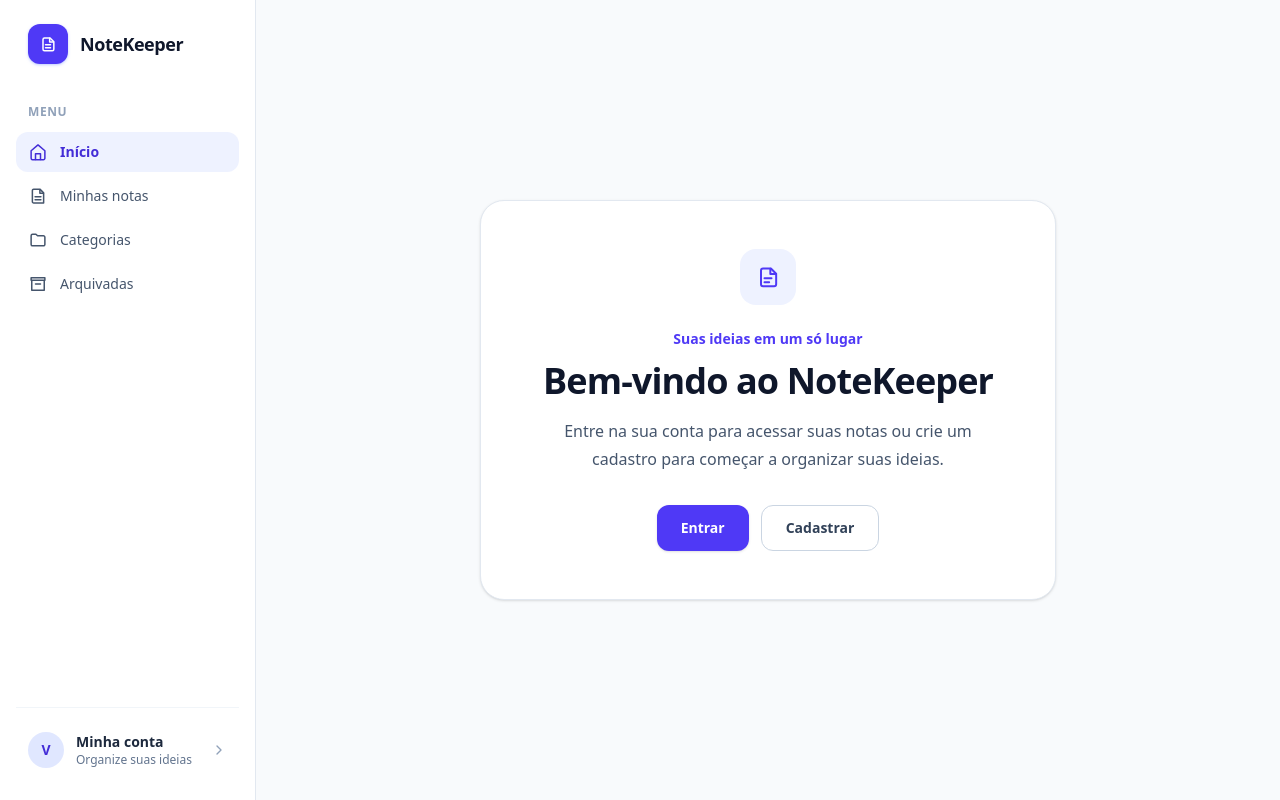
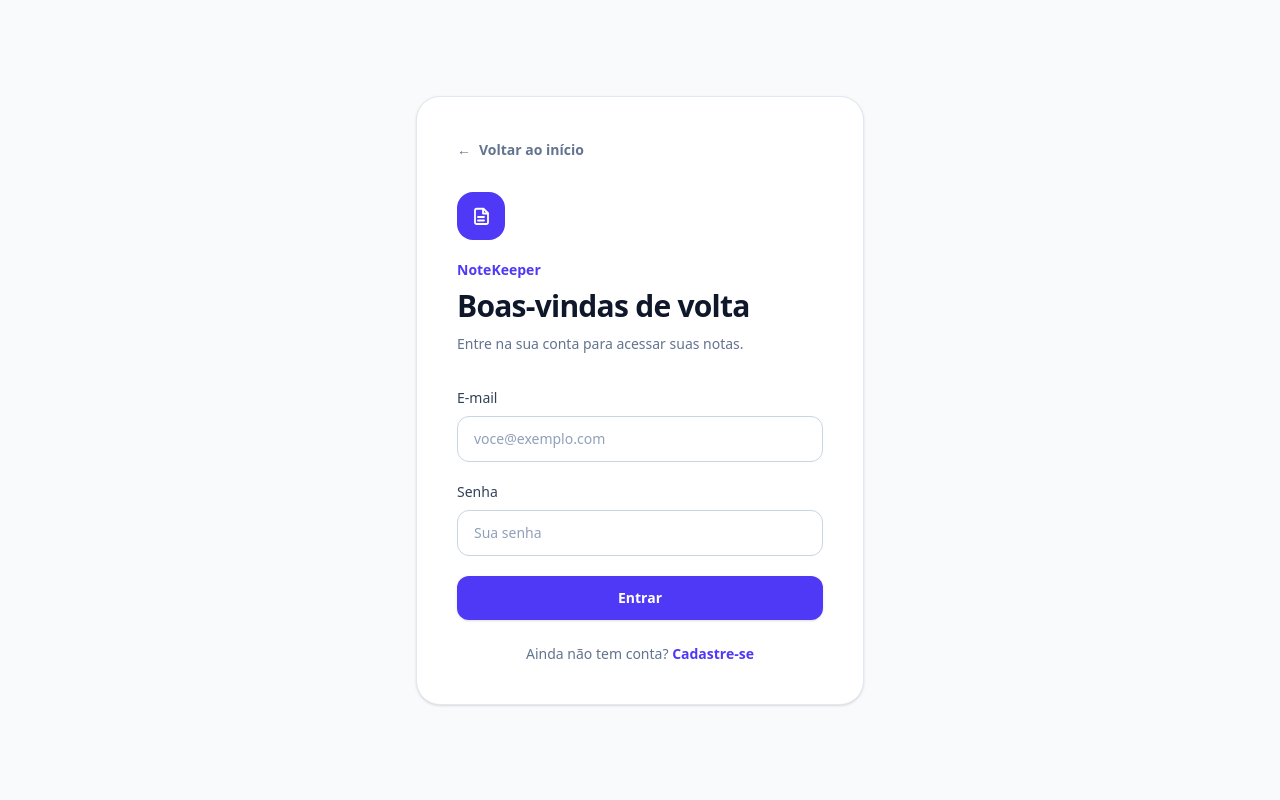
Before and after one commit to VictorJer/notekeeper-2026, an Angular app in the folder client/: page /login in a window 1280 px wide. Before the commit this address led to /. Built offline with nearby package versions, Linux system fonts and the light colour scheme.

Commit message:
adiciona páginas de login e cadastro, e atualiza rotas e layout de autenticação

```diff
--- a/client/src/app/app.config.ts
+++ b/client/src/app/app.config.ts
@@ -7,6 +7,14 @@ export const routes: Routes = [
     {
         path: '',
         loadComponent: () => import('./home/home').then((c) => c.Home),
+    },
+    {
+        path: 'login',
+        loadComponent: () => import('./auth/login/login').then((c) => c.Login),
+    },
+    {
+        path: 'cadastro',
+        loadComponent: () => import('./auth/cadastro/cadastro').then((c) => c.Cadastro),
     },
     {
         path: '**',
--- /dev/null
+++ b/client/src/app/auth/cadastro/cadastro.html
@@ -0,0 +1,19 @@
+<!-- Reutiliza o layout de autenticação e define os textos específicos do cadastro. -->
+<app-pagina-autenticacao titulo="Crie sua conta" descricao="Cadastre-se para guardar e organizar suas ideias.">
+  <form class="space-y-5" (submit)="$event.preventDefault()">
+    <div>
+      <label for="nome" class="mb-2 block text-sm font-medium text-slate-700">Nome</label>
+      <input id="nome" name="nome" type="text" autocomplete="name" required placeholder="Seu nome" class="w-full rounded-xl border border-slate-300 px-4 py-3 text-sm outline-none transition placeholder:text-slate-400 focus:border-indigo-500 focus:ring-4 focus:ring-indigo-100" />
+    </div>
+    <div>
+      <label for="email" class="mb-2 block text-sm font-medium text-slate-700">E-mail</label>
+      <input id="email" name="email" type="email" autocomplete="email" required placeholder="voce@exemplo.com" class="w-full rounded-xl border border-slate-300 px-4 py-3 text-sm outline-none transition placeholder:text-slate-400 focus:border-indigo-500 focus:ring-4 focus:ring-indigo-100" />
+    </div>
+    <div>
+      <label for="senha" class="mb-2 block text-sm font-medium text-slate-700">Senha</label>
+      <input id="senha" name="senha" type="password" autocomplete="new-password" minlength="8" required placeholder="Pelo menos 8 caracteres" class="w-full rounded-xl border border-slate-300 px-4 py-3 text-sm outline-none transition placeholder:text-slate-400 focus:border-indigo-500 focus:ring-4 focus:ring-indigo-100" />
+    </div>
+    <button type="submit" class="w-full rounded-xl bg-indigo-600 px-5 py-3 text-sm font-semibold text-white shadow-sm transition hover:bg-indigo-700 focus:outline-none focus:ring-2 focus:ring-indigo-500 focus:ring-offset-2">Cadastrar</button>
+  </form>
+  <p class="mt-6 text-center text-sm text-slate-500">Já tem uma conta? <a routerLink="/login" class="font-semibold text-indigo-600 hover:text-indigo-700">Entrar</a></p>
+</app-pagina-autenticacao>
--- /dev/null
+++ b/client/src/app/auth/cadastro/cadastro.ts
@@ -0,0 +1,10 @@
+import { Component } from '@angular/core';
+import { RouterLink } from '@angular/router';
+import { PaginaAutenticacao } from '../pagina-autenticacao';
+
+@Component({
+  imports: [PaginaAutenticacao, RouterLink],
+  selector: 'app-cadastro',
+  templateUrl: './cadastro.html',
+})
+export class Cadastro {}
--- /dev/null
+++ b/client/src/app/auth/login/login.html
@@ -0,0 +1,15 @@
+<!-- Reutiliza o layout de autenticação com os textos próprios da tela de login. -->
+<app-pagina-autenticacao titulo="Boas-vindas de volta" descricao="Entre na sua conta para acessar suas notas.">
+  <form class="space-y-5" (submit)="$event.preventDefault()">
+    <div>
+      <label for="email" class="mb-2 block text-sm font-medium text-slate-700">E-mail</label>
+      <input id="email" name="email" type="email" autocomplete="email" required placeholder="voce@exemplo.com" class="w-full rounded-xl border border-slate-300 px-4 py-3 text-sm outline-none transition placeholder:text-slate-400 focus:border-indigo-500 focus:ring-4 focus:ring-indigo-100" />
+    </div>
+    <div>
+      <label for="senha" class="mb-2 block text-sm font-medium text-slate-700">Senha</label>
+      <input id="senha" name="senha" type="password" autocomplete="current-password" required placeholder="Sua senha" class="w-full rounded-xl border border-slate-300 px-4 py-3 text-sm outline-none transition placeholder:text-slate-400 focus:border-indigo-500 focus:ring-4 focus:ring-indigo-100" />
+    </div>
+    <button type="submit" class="w-full rounded-xl bg-indigo-600 px-5 py-3 text-sm font-semibold text-white shadow-sm transition hover:bg-indigo-700 focus:outline-none focus:ring-2 focus:ring-indigo-500 focus:ring-offset-2">Entrar</button>
+  </form>
+  <p class="mt-6 text-center text-sm text-slate-500">Ainda não tem conta? <a routerLink="/cadastro" class="font-semibold text-indigo-600 hover:text-indigo-700">Cadastre-se</a></p>
+</app-pagina-autenticacao>
--- /dev/null
+++ b/client/src/app/auth/login/login.ts
@@ -0,0 +1,10 @@
+import { Component } from '@angular/core';
+import { RouterLink } from '@angular/router';
+import { PaginaAutenticacao } from '../pagina-autenticacao';
+
+@Component({
+  imports: [PaginaAutenticacao, RouterLink],
+  selector: 'app-login',
+  templateUrl: './login.html',
+})
+export class Login {}
--- /dev/null
+++ b/client/src/app/auth/pagina-autenticacao.html
@@ -0,0 +1,17 @@
+<main class="flex min-h-screen items-center justify-center bg-slate-50 px-4 py-12 text-slate-800">
+  <section class="w-full max-w-md rounded-3xl border border-slate-200 bg-white p-8 shadow-sm sm:p-10" aria-labelledby="auth-title">
+    <a routerLink="/" class="mb-8 inline-flex items-center gap-2 text-sm font-semibold text-slate-500 transition hover:text-indigo-600">
+      <span aria-hidden="true">←</span> Voltar ao início
+    </a>
+    <div class="mb-8">
+      <div class="mb-5 grid size-12 place-items-center rounded-2xl bg-indigo-600 text-white">
+        <svg class="size-6" viewBox="0 0 24 24" fill="none" stroke="currentColor" stroke-width="1.8" aria-hidden="true"><path stroke-linecap="round" stroke-linejoin="round" d="M8 4.75h6.5L19 9.25v9A1.75 1.75 0 0 1 17.25 20h-9.5A1.75 1.75 0 0 1 6 18.25v-11.75A1.75 1.75 0 0 1 7.75 4.75Z"/><path stroke-linecap="round" stroke-linejoin="round" d="M14 5v4.5h4.5M9 13h6M9 16.5h6"/></svg>
+      </div>
+      <p class="mb-2 text-sm font-semibold text-indigo-600">NoteKeeper</p>
+      <h1 id="auth-title" class="text-3xl font-bold tracking-tight text-slate-900">{{ titulo }}</h1>
+      <p class="mt-2 text-sm leading-6 text-slate-500">{{ descricao }}</p>
+    </div>
+    <!-- Insere aqui o conteúdo fornecido pela tela de login ou de cadastro. -->
+    <ng-content />
+  </section>
+</main>
--- a/client/src/app/home/home.html
+++ b/client/src/app/home/home.html
@@ -55,8 +55,8 @@
         <h1 id="welcome-title" class="text-3xl font-bold tracking-tight text-slate-900 sm:text-4xl">Bem-vindo ao NoteKeeper</h1>
         <p class="mx-auto mt-4 max-w-md leading-7 text-slate-600">Entre na sua conta para acessar suas notas ou crie um cadastro para começar a organizar suas ideias.</p>
         <div class="mt-8 flex flex-col justify-center gap-3 sm:flex-row">
-          <a href="/login" class="inline-flex items-center justify-center rounded-xl bg-indigo-600 px-6 py-3 text-sm font-semibold text-white shadow-sm transition hover:bg-indigo-700 focus:outline-none focus:ring-2 focus:ring-indigo-500 focus:ring-offset-2">Entrar</a>
-          <a href="/cadastro" class="inline-flex items-center justify-center rounded-xl border border-slate-300 bg-white px-6 py-3 text-sm font-semibold text-slate-700 transition hover:bg-slate-50 focus:outline-none focus:ring-2 focus:ring-indigo-500 focus:ring-offset-2">Cadastrar</a>
+          <a routerLink="/login" class="inline-flex items-center justify-center rounded-xl bg-indigo-600 px-6 py-3 text-sm font-semibold text-white shadow-sm transition hover:bg-indigo-700 focus:outline-none focus:ring-2 focus:ring-indigo-500 focus:ring-offset-2">Entrar</a>
+          <a routerLink="/cadastro" class="inline-flex items-center justify-center rounded-xl border border-slate-300 bg-white px-6 py-3 text-sm font-semibold text-slate-700 transition hover:bg-slate-50 focus:outline-none focus:ring-2 focus:ring-indigo-500 focus:ring-offset-2">Cadastrar</a>
         </div>
       </div>
     </section>
--- a/client/src/app/home/home.ts
+++ b/client/src/app/home/home.ts
@@ -1,8 +1,8 @@
 import { Component } from '@angular/core';
-import { RouterOutlet } from '@angular/router';
+import { RouterLink, RouterOutlet } from '@angular/router';
 
 @Component({
-  imports: [RouterOutlet],
+  imports: [RouterLink, RouterOutlet],
   selector: 'app-home',
   styleUrl: './home.css',
   templateUrl: './home.html',
```
Also changed, not shown: client/src/app/auth/pagina-autenticacao.ts (added, +15 -0 lines).
